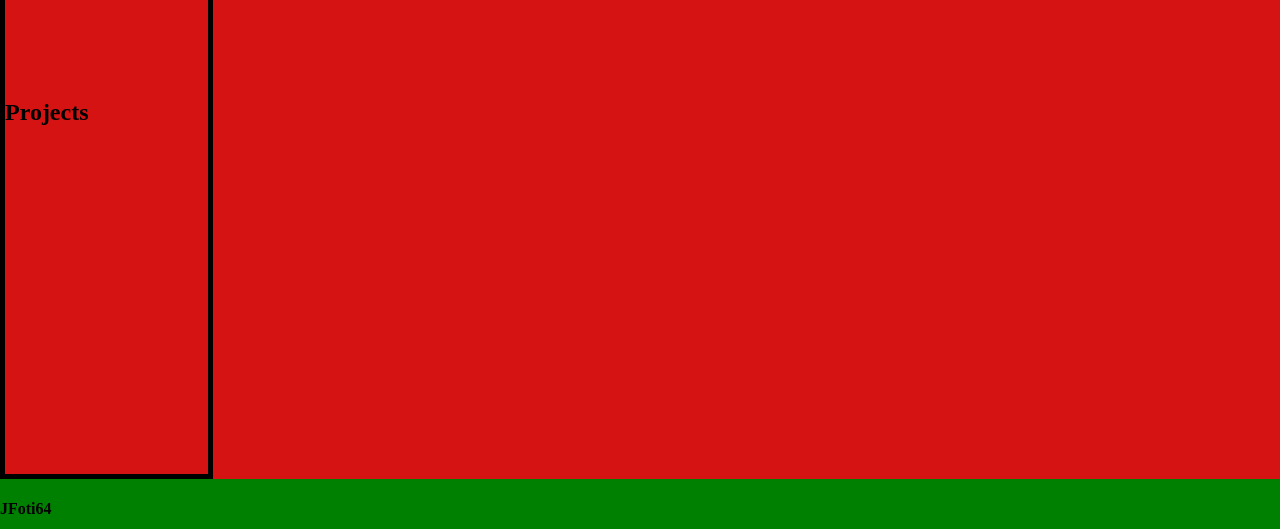
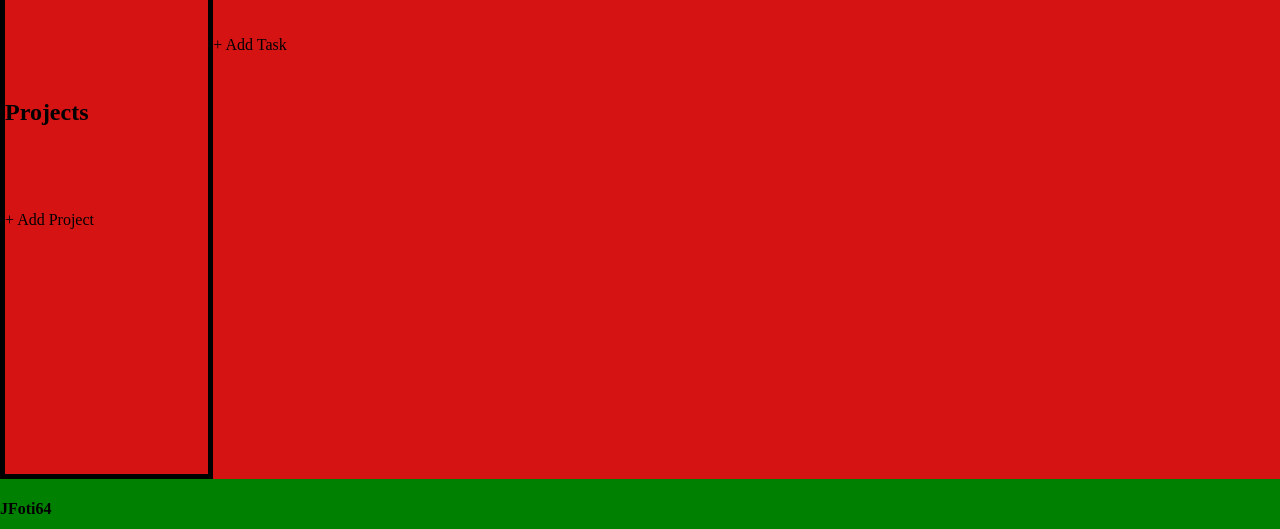
Before and after one commit to Jfoti64/Todo-List, a website built with webpack: page src/index.html in a window 1280 px wide. Shown: the part 401-930 px from the top of the page. Built offline with nearby package versions, Linux system fonts and the light colour scheme.

Commit message:
Create add task and add project divs to template.

```diff
--- a/src/index.html
+++ b/src/index.html
@@ -15,11 +15,13 @@
             <button>Today</button>
             <button>Important</button>
             <h2>Projects</h2>
+            <div id="addProject">+ Add Project</div>
         </div>
         <div id="currentTasks">
             <h3>testing</h3>
             <h3>testing</h3>
             <h3>testing</h3>
+            <div id="addTask">+ Add Task</div>
         </div>
     </div>
     <footer>
```
Also changed, not shown: dist/index.html.
